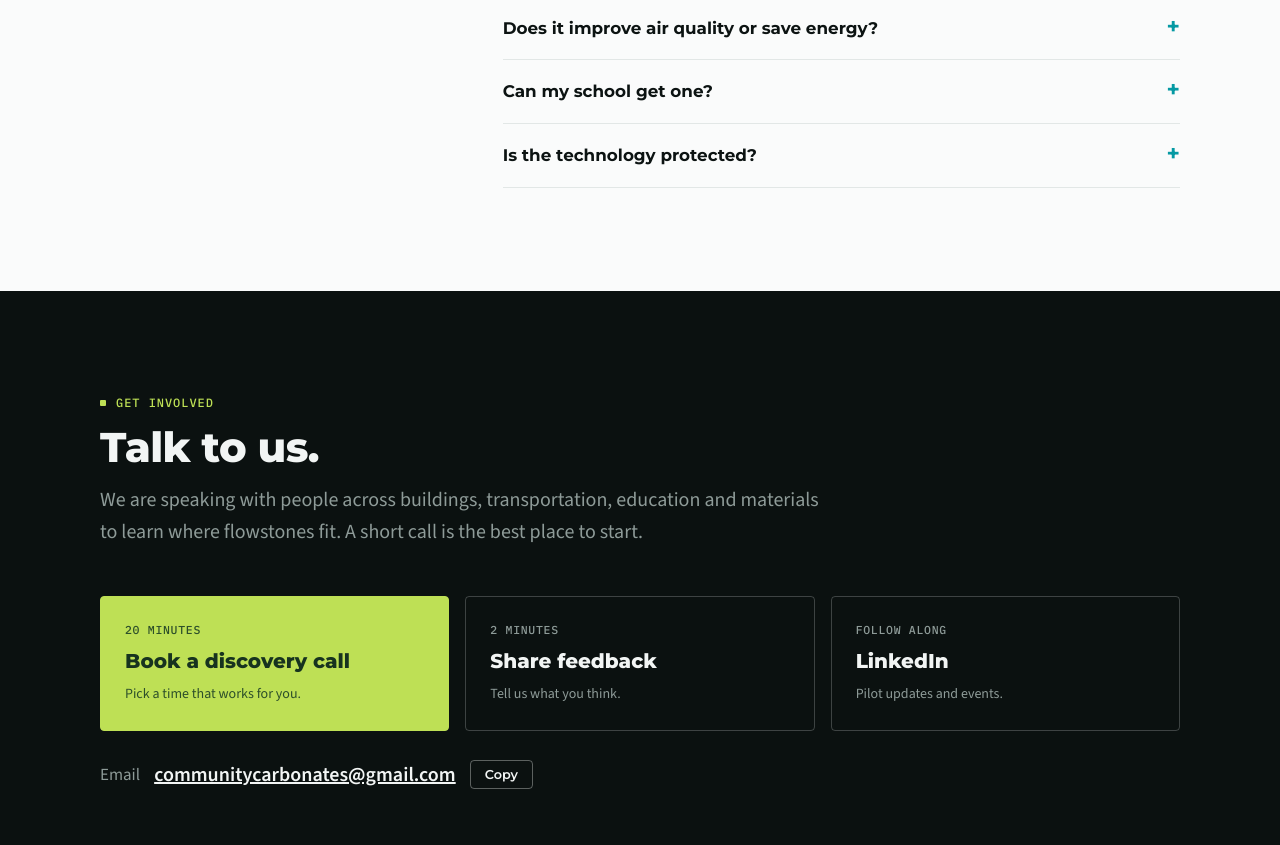
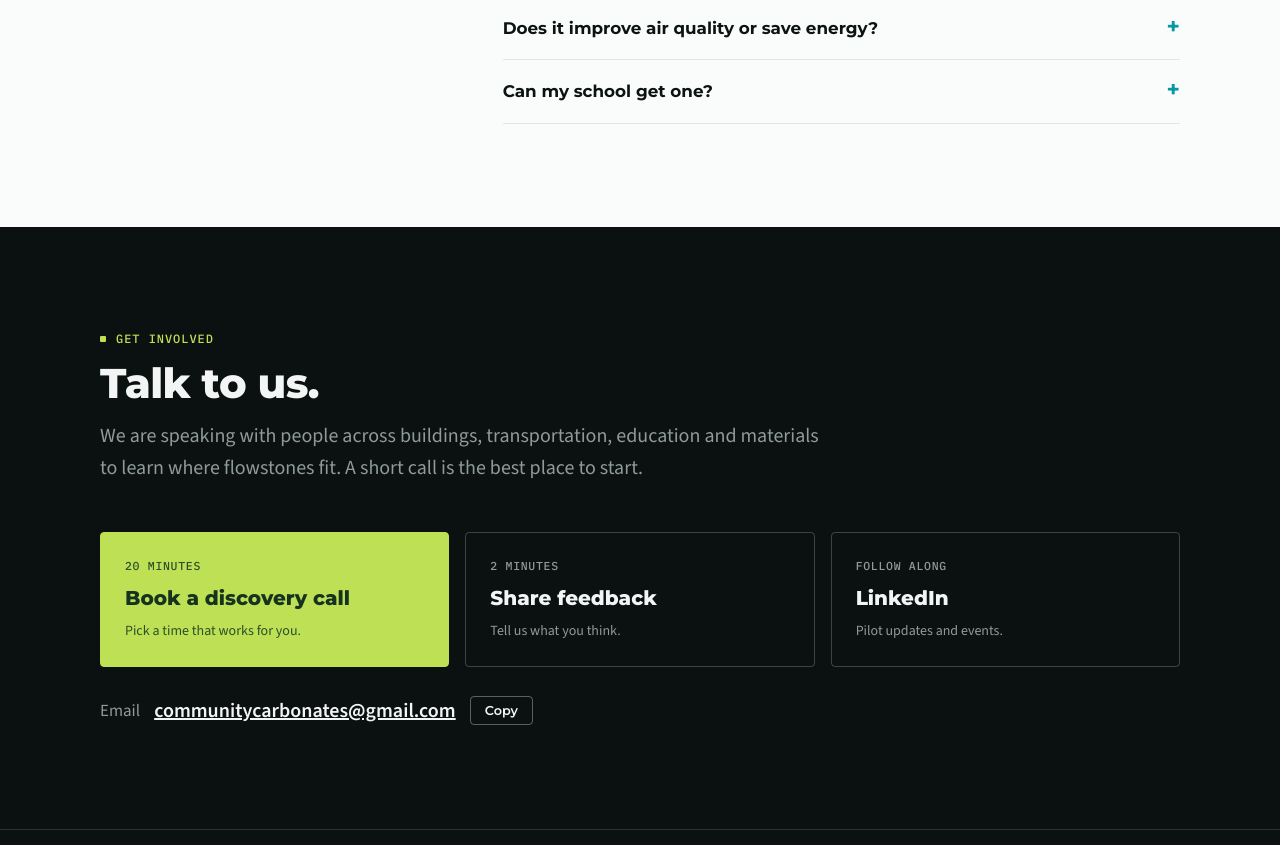
Before and after one commit to DanielaBushiri8/community-carbonates, a plain HTML site: page index.html in a window 1280 px wide. Shown: the part 9802-10647 px from the top of the page. Drawn offline with nearby package versions, Linux system fonts and the light colour scheme.

Commit message:
Remove 'Is the technology protected?' FAQ
Co-Authored-By: Claude Opus 5.5 <noreply@anthropic.com>

```diff
--- a/index.html
+++ b/index.html
@@ -446,10 +446,6 @@
             <summary>Can my school get one?</summary>
             <p>We are exploring ways to bring flowstones into classrooms and other learning spaces. In October 2026 we ran an educator workshop with SolarOne. <a href="#get-involved">Get in touch</a> if you would like to be involved.</p>
           </details>
-          <details>
-            <summary>Is the technology protected?</summary>
-            <p>Yes. A provisional patent has been filed through Columbia Technology Ventures.</p>
-          </details>
         </div>
       </div>
     </section>
```
